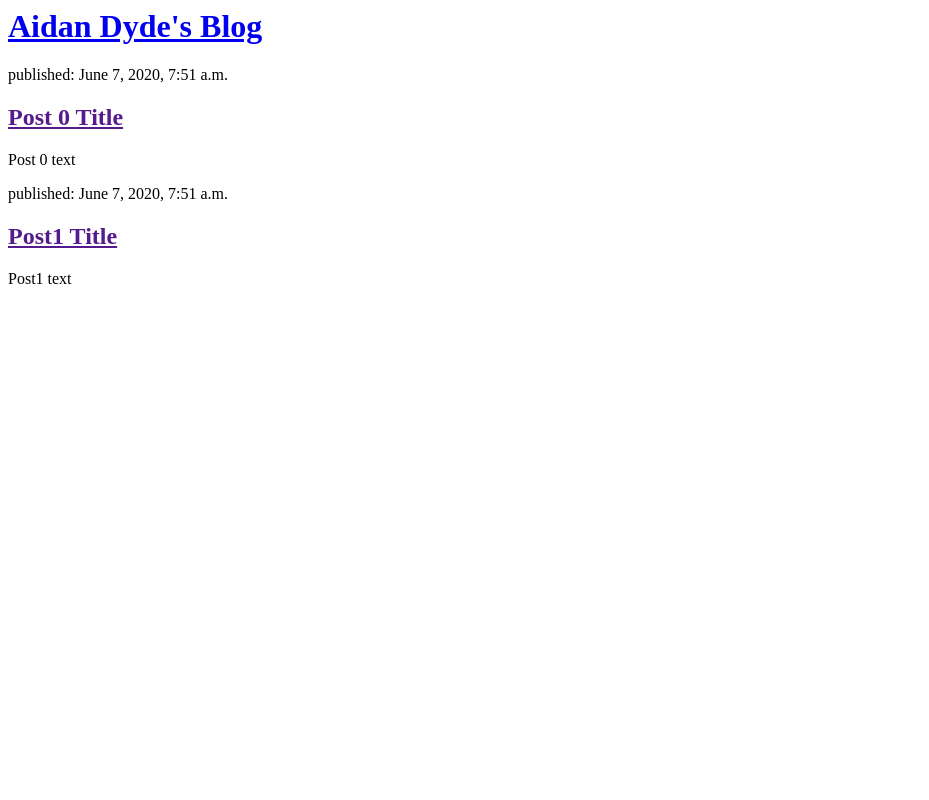
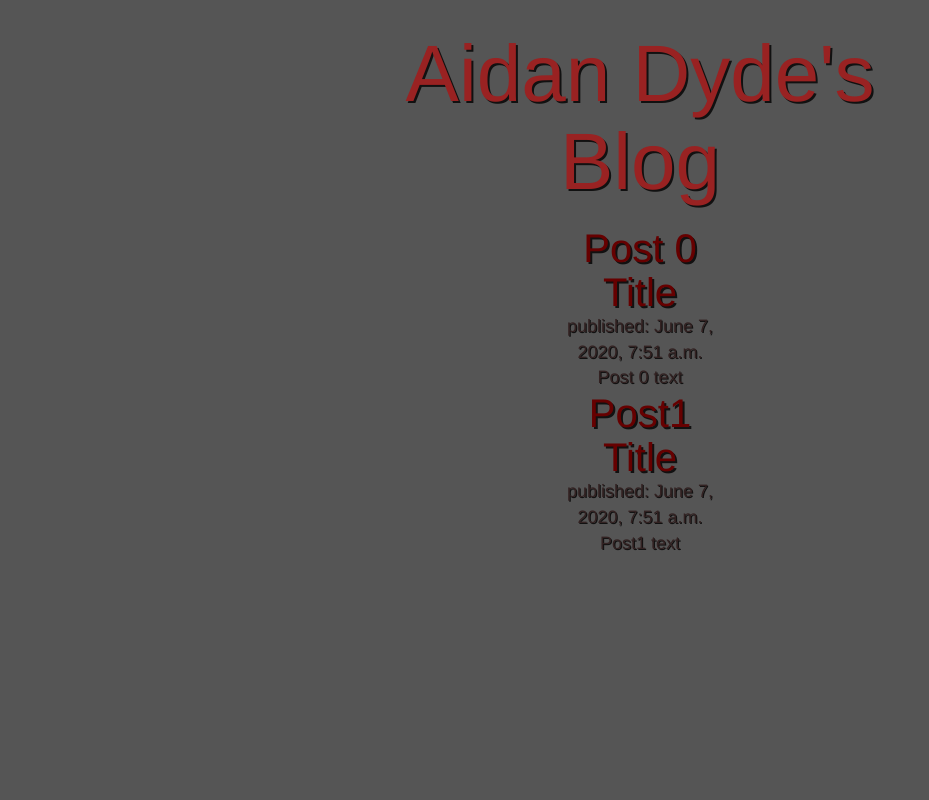
Before and after one commit to aidandyde/bridging_coursework, a Django app: page / in a window 1280 px wide. Shown: the whole page, without its empty margins (0-929 px from the left). Run offline with Django 3.2, Linux system fonts and the light colour scheme; data comes from the database, SQL or seed files in the repository; some libraries are stand-ins or nearby versions.

Commit message:
added detail page

```diff
--- /dev/null
+++ b/my_website_2/static/css/my_website_2.css
@@ -0,0 +1,39 @@
+h2 {
+    color:	#660000;
+    width: 50%;
+    text-align: center;
+    font-size: 40px;
+
+}
+h2 a{
+    color:	#660000;
+    width: 50%;
+    text-align: center;
+    font-size: 40px;
+
+}
+p {
+    color: #332222;
+    font-size: 18px;
+    text-shadow: 1px 1px #111111;
+    text-align: center;
+}
+h1 {
+    font-size: 80px;
+    text-align: center;
+}
+h1 a {
+    color: #992222;
+}
+body {
+    background-color: #555555;
+    text-shadow: 2px 2px #111111;
+}
+.center {
+  margin: auto;
+  width: 50%;
+
+}
+.padded {
+      padding: 10px;
+}
--- a/my_website_2/urls.py
+++ b/my_website_2/urls.py
@@ -2,4 +2,5 @@ from django.urls import	path
 from . import views
 urlpatterns	=[
 	path('', views.post_list, name='post_list'),
+    path('post/<int:pk>/',	views.post_detail,	name='post_detail'),
 ]
--- a/my_website_2/views.py
+++ b/my_website_2/views.py
@@ -1,6 +1,11 @@
 from	django.shortcuts	import	render
 from	django.utils	import	timezone
 from	.models	import	Post
+from	django.shortcuts	import	render,	get_object_or_404
 def	post_list(request):
 				posts	=	Post.objects.filter(published_date__lte=timezone.now()).order_by('published_date')
 				return	render(request,	'my_website_2/post_list.html',	{'posts':posts})
+
+def post_detail(request, pk):
+	post=	get_object_or_404(Post,	pk=pk)
+	return render(request, 'my_website_2/post_detail.html', {'post': post})
--- /dev/null
+++ b/templates/my_website_2/base.html
@@ -0,0 +1,16 @@
+{% load	static %}
+<head>
+    <link rel="stylesheet" href="//maxcdn.bootstrapcdn.com/bootstrap/3.2.0/css/bootstrap.min.css">
+    <link rel="stylesheet" href="//maxcdn.bootstrapcdn.com/bootstrap/3.2.0/css/bootstrap-theme.min.css">
+    <link rel="stylesheet" href="{% static	'css/my_website_2.css' %}">
+    <title>Aidan's Blog</title>
+</head>
+<body>
+<div class="center padded">
+    <h1><a  href="/">Aidan Dyde's Blog</a></h1>
+</div>
+<div class="center">
+{%	block	content	%}
+{%	endblock	%}
+</div>
+</body>
--- a/templates/my_website_2/post_list.html
+++ b/templates/my_website_2/post_list.html
@@ -1,10 +1,11 @@
-<div>
-				<h1><a	href="/">Aidan Dyde's Blog</a></h1>
-</div>
-{%	for	post	in	posts	%}
-				<div>
-								<p>published:	{{	post.published_date	}}</p>
-								<h2><a	href="">{{	post.title	}}</a></h2>
-								<p>{{	post.text|linebreaksbr	}}</p>
-				</div>
-{%	endfor	%}
+{%	extends	'my_website_2/base.html'	%}
+{% block content %}
+    {% for	post in	posts %}
+        <div class="center">
+            <h2 class="center"><a	href="{%	url	'post_detail'	pk=post.pk	%}">{{	post.title	}}</a></h2>
+            <p class="center">published: {{	post.published_date    }}</p>
+            <p class="center">{{	post.text|linebreaksbr    }}</p>
+        </div>
+    {% endfor %}
+
+{% endblock %}
```
Also changed, not shown: templates/my_website_2/post_detail.html (added, +12 -0 lines).
